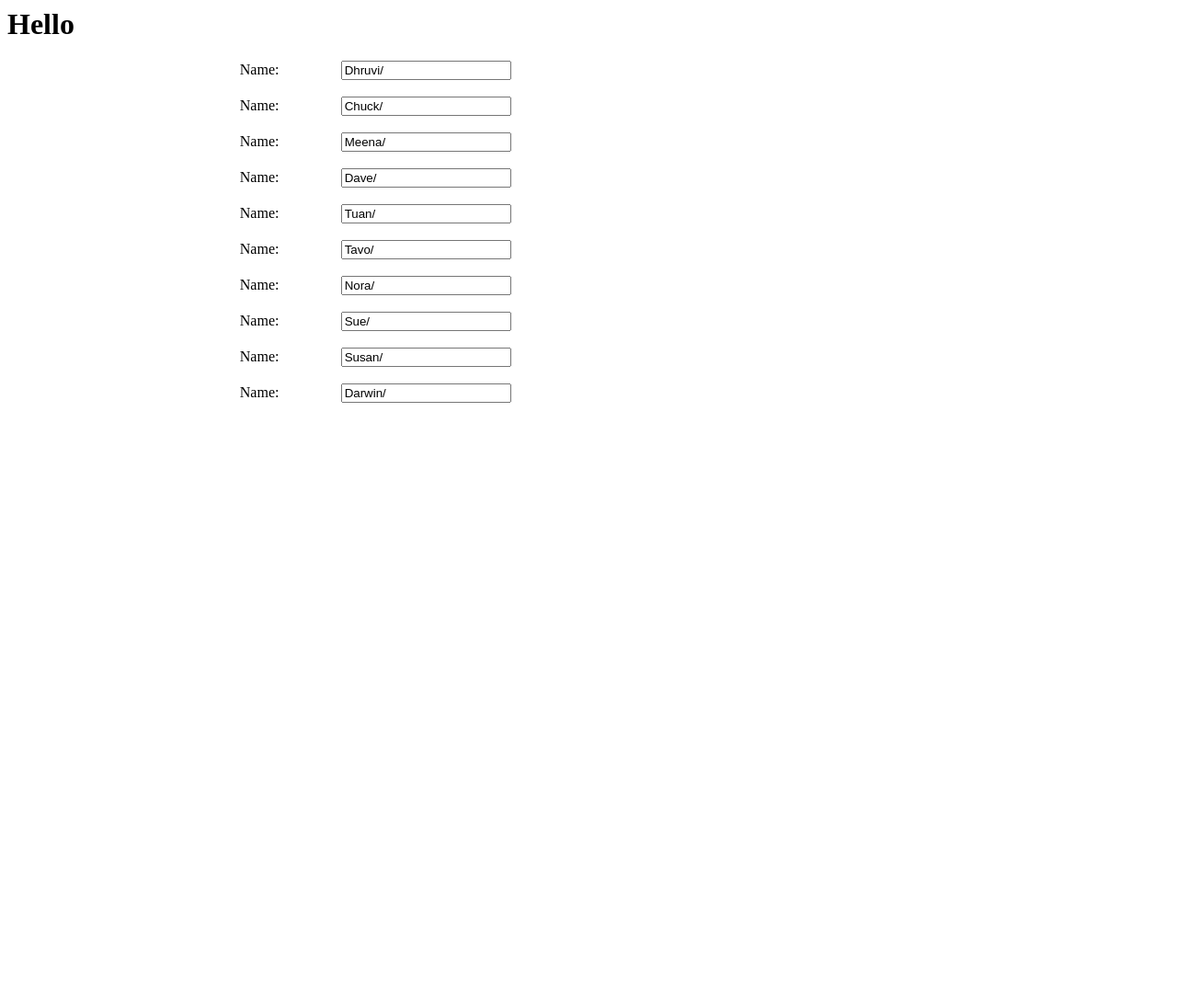
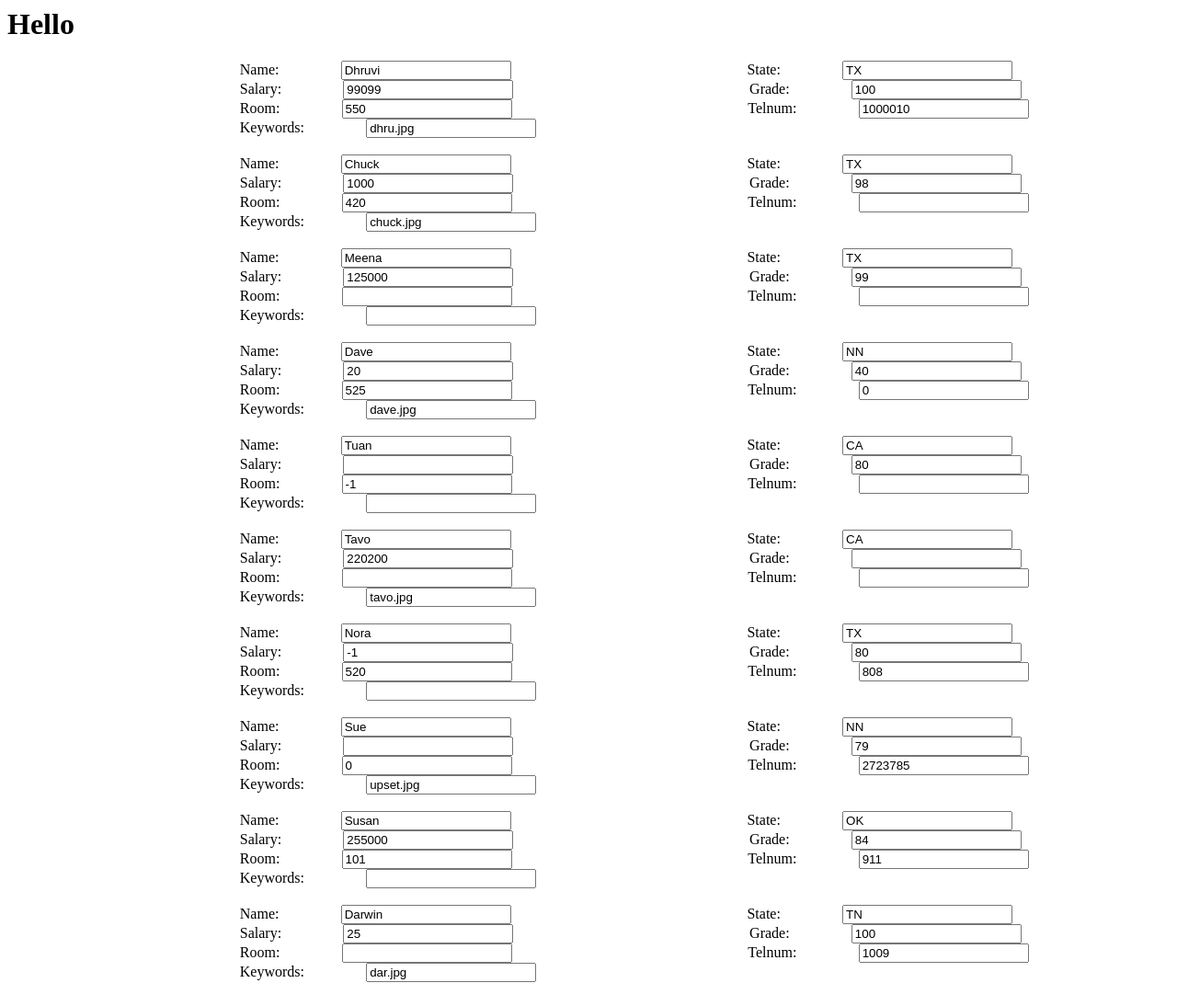
Before and after one commit to arrohan/assignment1ADB, a Flask app: page /takedata in a window 1280 px wide. Shown: the whole page at 92% size. Before the commit the page ends 438 px from the top, so only its background shows below. Run offline with Flask 2, Linux system fonts and the light colour scheme.

Commit message:
recentcommit

```diff
--- a/templates/page.html
+++ b/templates/page.html
@@ -3,7 +3,19 @@
     <h1>Hello</h1>
     {% for item in dict%}
            <label style="margin-left: 20%;">Name:     </label>
-           <input type="text" style="margin-left: 5%;" value={{item[0]}}/>
+           <input type="text" style="margin-left: 5%;" value={{item[0]}}>
+           <label style="margin-left: 20%;">State:     </label>
+           <input type="text" style="margin-left: 5%;" value={{item[1]}}>
+           <label style="margin-left: 20%;">Salary:     </label>
+           <input type="text" style="margin-left: 5%;" value={{item[2]}}>
+           <label style="margin-left: 20%;">Grade:     </label>
+           <input type="text" style="margin-left: 5%;" value={{item[3]}}>
+           <label style="margin-left: 20%;">Room:     </label>
+           <input type="text" style="margin-left: 5%;" value={{item[4]}}>
+           <label style="margin-left: 20%;">Telnum:     </label>
+           <input type="text" style="margin-left: 5%;" value={{item[5]}}>
+           <label style="margin-left: 20%;">Keywords:     </label>
+           <input type="text" style="margin-left: 5%;" value={{item[6]}}>
            <br>
            <br>
     {% endfor%}
```
